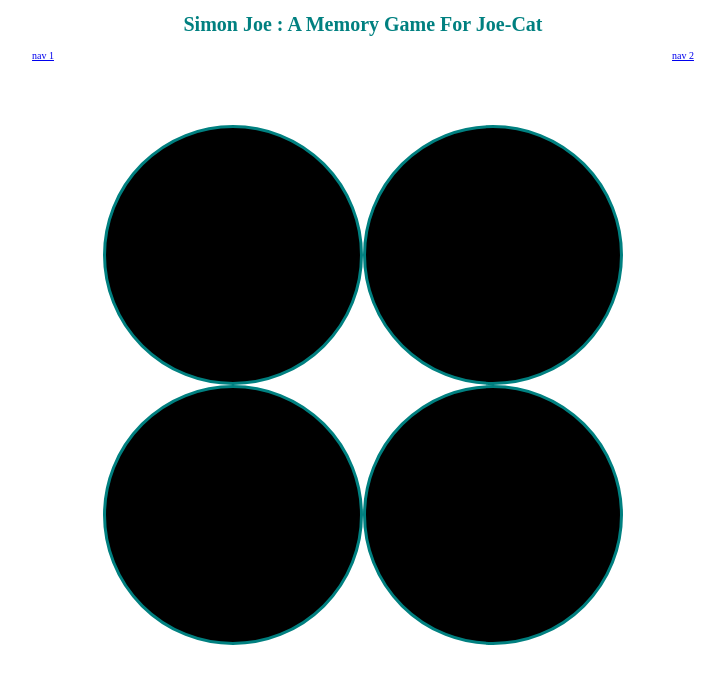
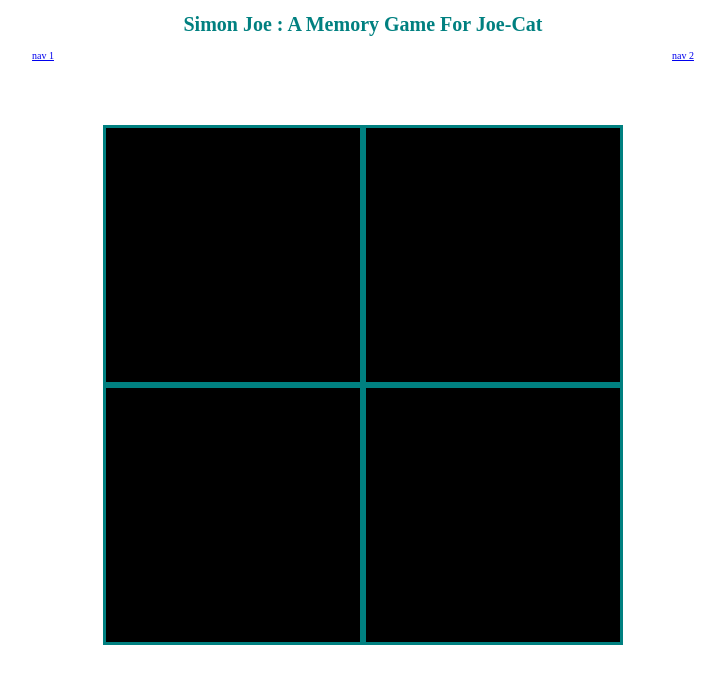
Before and after one commit to f1ux1uxday/simon-joe, a React app: page / in a window 1280 px wide. Shown: the top 684 px of the page, without its empty margins (277-1002 px from the left). Built offline with nearby package versions, Linux system fonts and the light colour scheme.

Commit message:
reverted to square pads, removed lettering in squares

```diff
--- a/src/components/sj-pads.css
+++ b/src/components/sj-pads.css
@@ -22,5 +22,4 @@
   background-color: black;
   border: solid 3.5px teal;
   margin: auto;
-  border-radius: 100%;
 }
--- a/src/components/sj-pads.js
+++ b/src/components/sj-pads.js
@@ -6,12 +6,12 @@ class Pads extends Component {
     return (
       <div id={styles.padcontainer}>
         <div className={styles.row}>
-          <div className={styles.pad} id='pad1'>A</div>
-          <div className={styles.pad} id='pad2'>B</div>
+          <div className={styles.pad} id='pad1'></div>
+          <div className={styles.pad} id='pad2'></div>
         </div>
         <div className={styles.row}>
-          <div className={styles.pad} id='pad3'>C</div>
-          <div className={styles.pad} id='pad4'>D</div>
+          <div className={styles.pad} id='pad3'></div>
+          <div className={styles.pad} id='pad4'></div>
         </div>
       </div>
     )
```
